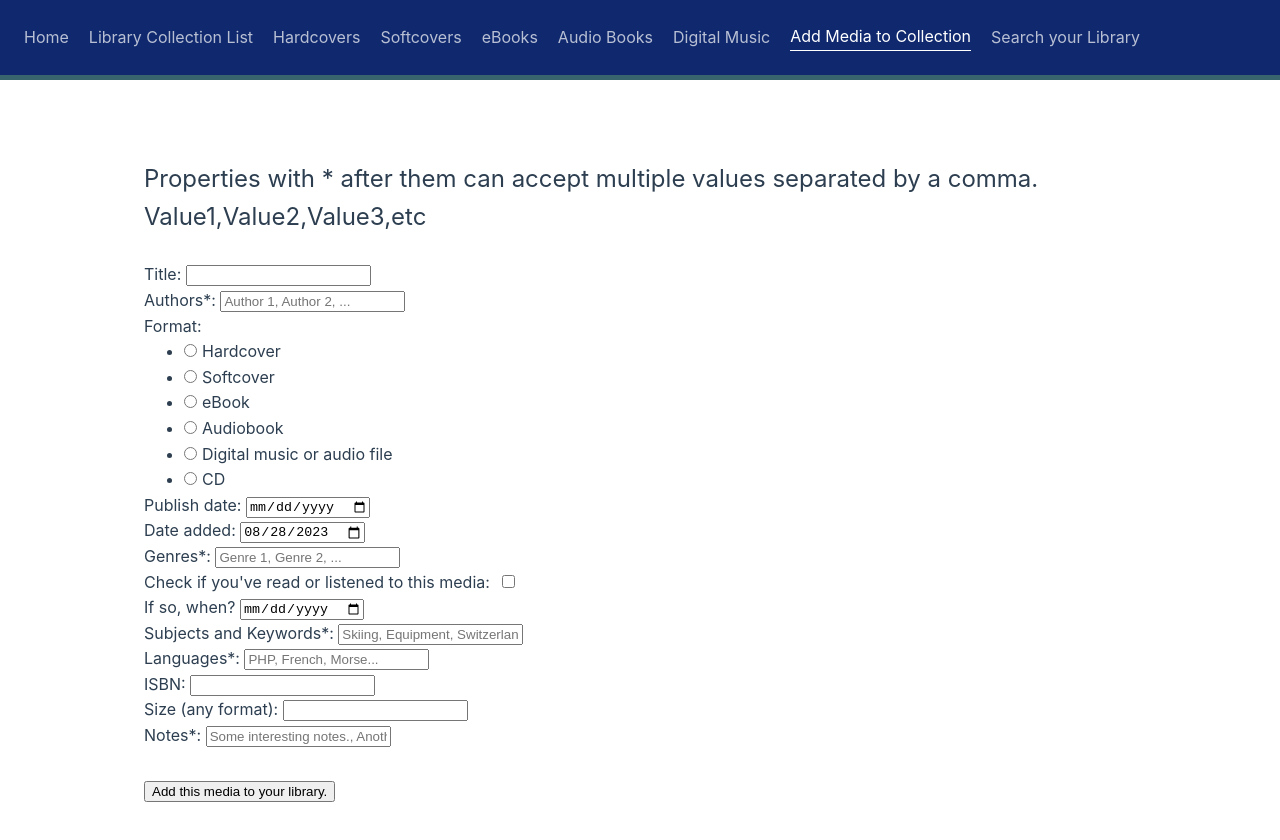
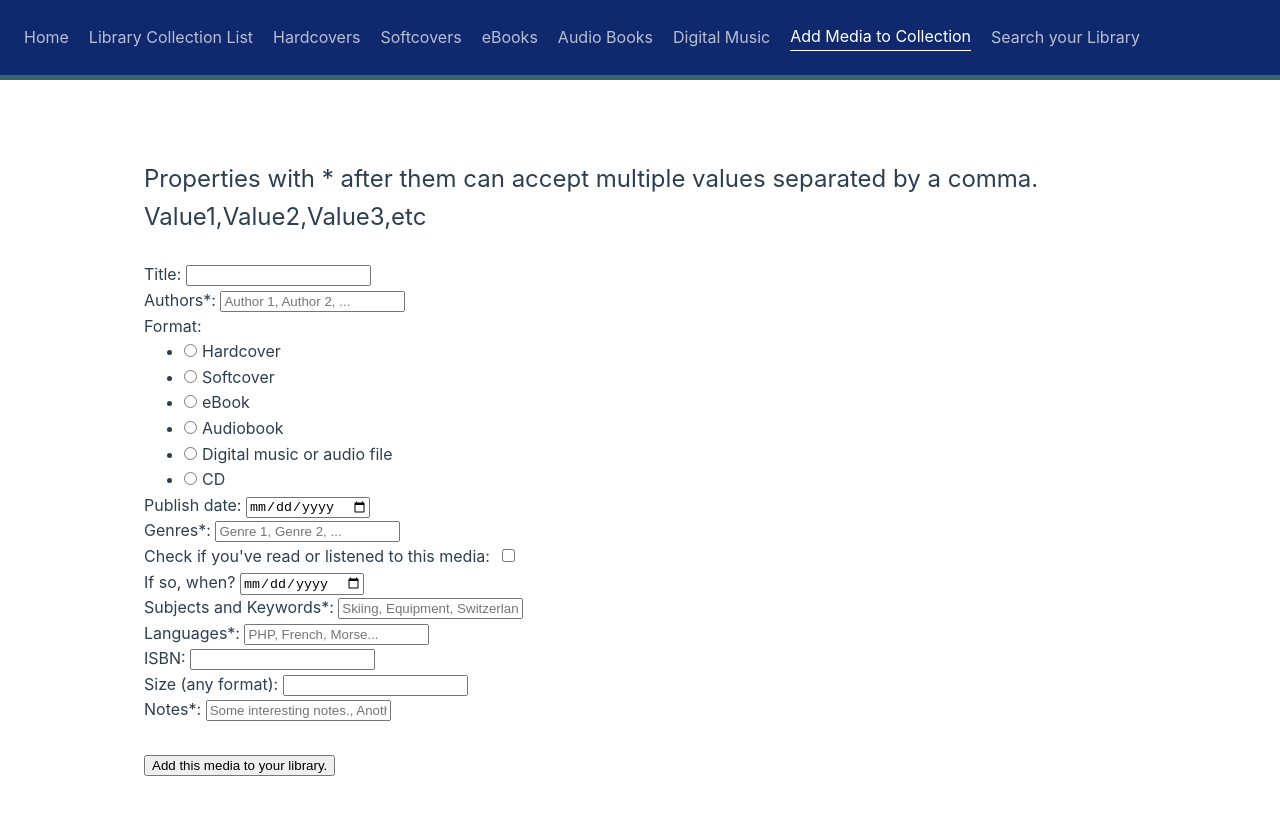
Before and after one commit to ShaneDewar/MEVN-inventory, a Vue app in the folder frontend/: page /create in a window 1280 px wide. Shown: the top 840 px of the page. Built offline with nearby package versions, Linux system fonts and the light colour scheme.

Commit message:
Modified client form:
Removed the "date added" field since it is automatic

Added more array checking before submission of the form

```diff
--- a/frontend/src/components/AddMedia.vue
+++ b/frontend/src/components/AddMedia.vue
@@ -126,18 +126,6 @@
               id="media_publish_date"
               v-model="media.publish_date"
               name="media_publish_date"
-            />
-          </div>
-
-          <div>
-            <label for="media_date_added">Date added: </label>
-            <input
-              type="date"
-              id="media_date_added"
-              required
-              v-model="media.date_added"
-              placeholder="media.date_added"
-              name="media_date_added"
             />
           </div>
 
@@ -305,7 +293,11 @@ export default {
     },
     // Convert strings to arrays and remove whitespace
     splitAndTrimWS(x) {
+      if (x.length < 2) {
+        return x;
+      } else {
         let items = x.split(",");
+
         let trimmedItems = [];
         if (items.length > 0) {
           for (const i of items) {
@@ -313,9 +305,11 @@ export default {
           }
         }
         return trimmedItems;
+      }
     },
     addMedia() {
       this.validateRequired();
+      console.log(this);
       if (!this.errors.title && !this.errors.authors && !this.errors.format) {
         let authorsArray = this.splitAndTrimWS(this.media.authors);
         let data = {
@@ -324,14 +318,24 @@ export default {
           date_added: this.media.date_added,
           format: this.media.format,
           publish_date: this.media.publish_date,
-          genres: this.splitAndTrimWS(this.media.genres),
+          genres:
+            this.media.genres != []
+              ? this.splitAndTrimWS(this.media.genres)
+              : [],
           have_used: this.media.have_used == "Yes, I have!" ? true : false,
           date_last_used: this.media.date_last_used,
-          keywords: this.splitAndTrimWS(this.media.keywords),
-          languages: this.splitAndTrimWS(this.media.languages),
+          keywords:
+            this.media.keywords != []
+              ? this.splitAndTrimWS(this.media.keywords)
+              : [],
+          languages:
+            this.media.languages != []
+              ? this.splitAndTrimWS(this.media.languages)
+              : [],
           isbn: this.media.isbn,
           size: this.media.size,
-          notes: this.splitAndTrimWS(this.media.notes),
+          notes:
+            this.media.notes != [] ? this.splitAndTrimWS(this.media.notes) : [],
         };
         console.log(data);
 
@@ -351,6 +355,7 @@ export default {
     createAnother() {
       this.submitted = false;
       this.media = {};
+      this.media.date_added = this.getTodayDate();
     },
   },
   beforeMount() {
```
Lines whose indentation alone changed are shown as unchanged.
